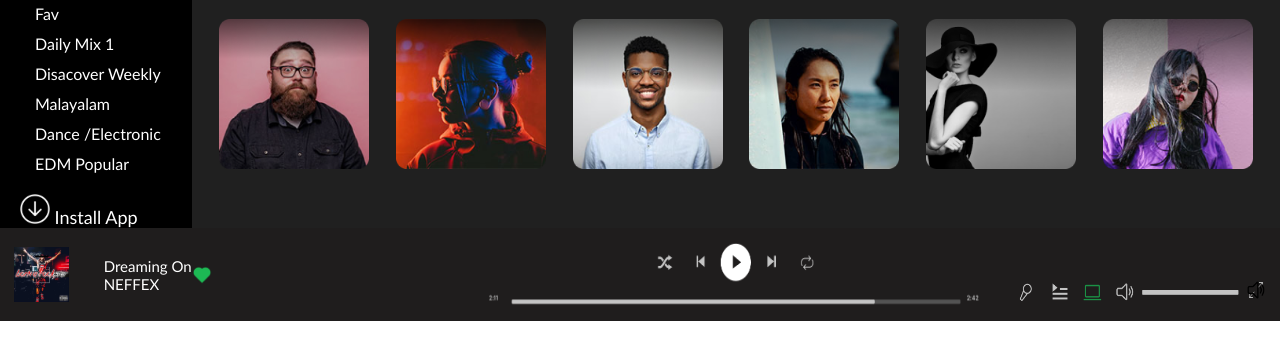
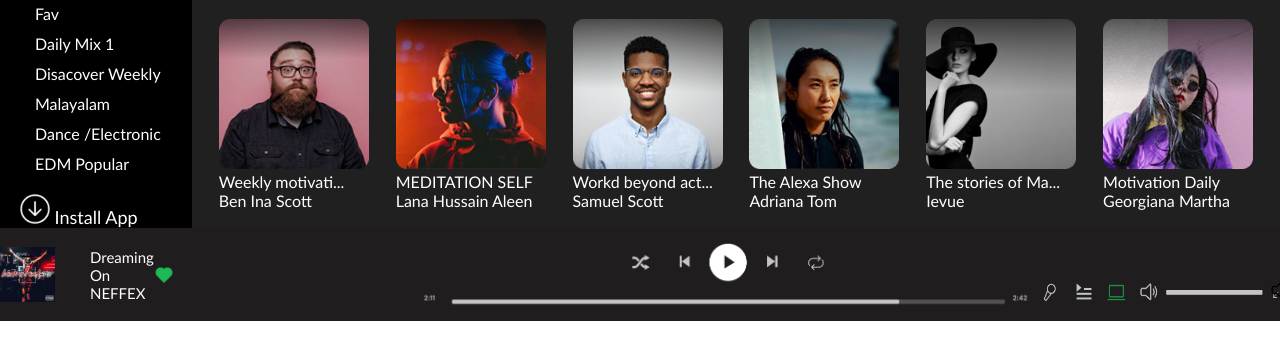
Before and after one commit to IshaRode/spotify-responsive, a plain HTML site: page index.html in a window 1280 px wide. Shown: the part 381-740 px from the top of the page. Drawn offline with Linux system fonts and the light colour scheme.

Commit message:
Update index.html

```diff
--- a/index.html
+++ b/index.html
@@ -1,4 +1,4 @@
-    <!DOCTYPE html>
+ <!DOCTYPE html>
     <html lang="en">
     <head>
         <meta charset="UTF-8" />
@@ -78,12 +78,12 @@
             </div>
             <h1>Shows you might like</h1>
             <div class="dv2">
-                <div class="dv2sub"  ><img class="images"  width="150px" src="image9.png" alt=""></div>
-                <div class="dv2sub"  ><img class="images" width="150px" src="image8.png" alt=""></div>
-                <div class="dv2sub"  ><img class="images" width="150px" src="image7.png" alt=""></div>
-                <div class="dv2sub"  ><img class="images" width="150px" src="image6.png" alt=""></div>
-                <div class="dv2sub"  ><img class="images" width="150px" src="image5.png" alt=""></div>
-                <div class="dv2sub"  ><img class="images" width="150px" src="image10.png" alt=""></div>
+                <div class="dv2sub"  ><img class="images"  width="150px" src="image9.png" alt=""><br>Weekly motivati...<br>Ben Ina Scott</div>
+                <div class="dv2sub"  ><img class="images" width="150px" src="image8.png" alt=""><br>MEDITATION SELF<br>Lana Hussain Aleen</div>
+                <div class="dv2sub"  ><img class="images" width="150px" src="image7.png" alt=""><br>Workd beyond act...<br>Samuel Scott</div>
+                <div class="dv2sub"  ><img class="images" width="150px" src="image6.png" alt=""><br>The Alexa Show<br>Adriana Tom</div>
+                <div class="dv2sub"  ><img class="images" width="150px" src="image5.png" alt=""><br>The stories of Ma...<br>Ievue</div>
+                <div class="dv2sub"  ><img class="images" width="150px" src="image10.png" alt=""><br>Motivation Daily<br>Georgiana Martha</div>
             </div>
         </div>
     </div>
@@ -91,7 +91,7 @@
         <div class="footer"> <img width="55px" style=" top: 20px; left: -40px;" src="On.png" alt="">
             <div class="text"> Dreaming On <br> NEFFEX </div>
             <img style="width: 20px;  top: -55px; left: 130px;" src="bx_bxs-heart.png" alt=""></div>
-             <img width="500px" height="70px" src="Music Player Options.png" style="margin-left: 250px;" alt="">
+             <img width="650px" height="70px" src="Music Player Options.png" style="margin-left: 250px;" alt="">
              <img class="playsong" width="250px" height="30px" style="margin-top: 30px;" src="Right options.png" alt="">
     </footer>
     </body>
```
